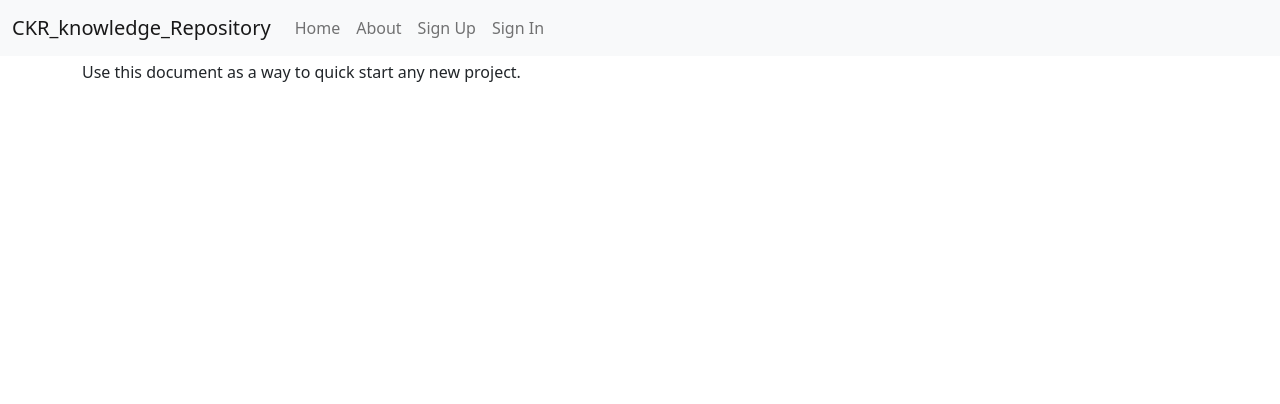
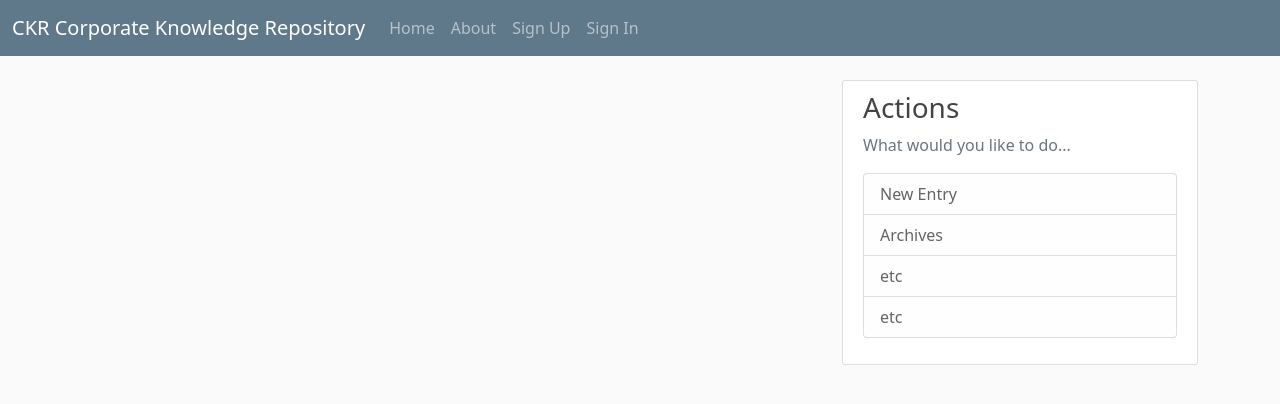
Before and after one commit to Steph-diaz/CKR_knowledge_Repository, a Django app: page / in a window 1280 px wide. Shown: the top 404 px of the page. Run offline with Django 4.2, Linux system fonts and the light colour scheme; data that the repository does not hold is empty; parts of the project's set-up code (start-up, migrations or seed data) failed here and were passed over; some libraries are stand-ins or nearby versions.

Commit message:
users can log in, model for entry working. home page 1.0

```diff
--- a/ckr_knowledge_repository/ckr_knowledge_repository/api/serializers.py
+++ b/ckr_knowledge_repository/ckr_knowledge_repository/api/serializers.py
@@ -7,5 +7,4 @@ class EntrySerializer(serializers.ModelSerializer):
 
     class Meta:
         model = Entry
-        lookup_field = 'entry_id'
         fields = '__all__'
--- a/ckr_knowledge_repository/ckr_knowledge_repository/api/views.py
+++ b/ckr_knowledge_repository/ckr_knowledge_repository/api/views.py
@@ -1,5 +1,6 @@
 from django.shortcuts import render
 from rest_framework import viewsets
+from django.shortcuts import render
 
 from api.models import Entry
 from api.serializers import EntrySerializer
--- a/ckr_knowledge_repository/ckr_knowledge_repository/entry/urls.py
+++ b/ckr_knowledge_repository/ckr_knowledge_repository/entry/urls.py
@@ -3,6 +3,7 @@ from django.conf.urls import url
 from . import views
 
 urlpatterns = [
-    path('', views.EntryView.as_view(), name='home_page'),
+    # path('', views.EntryView.as_view(), name='home_page'),
+    path('', views.home, name='home_page')
     # re_path("^(?P<pk>\d+)$", view=views.DetailView.as_view(), name="detail_view"),
 ]
--- a/ckr_knowledge_repository/ckr_knowledge_repository/entry/views.py
+++ b/ckr_knowledge_repository/ckr_knowledge_repository/entry/views.py
@@ -1,7 +1,15 @@
 from django.views import generic
 from api.models import Entry
+from django.shortcuts import render
 
 
-class EntryView(generic.TemplateView):
-    model = Entry
-    template_name = 'Entry/home_page.html'
+def home(request):
+    context = {
+        'posts': Entry.objects.all()
+    }
+    return render(request, 'Entry/home_page.html', context)
+
+
+# class EntryView(generic.TemplateView):
+#     model = Entry
+#     template_name = 'Entry/home_page.html'
--- a/ckr_knowledge_repository/ckr_knowledge_repository/static/css/project.css
+++ b/ckr_knowledge_repository/ckr_knowledge_repository/static/css/project.css
@@ -11,3 +11,114 @@
   background-color: #f2dede;
   border-color: #eed3d7;
 }
+
+body {
+  background: #fafafa;
+  color: #333333;
+  margin-top: 5rem;
+}
+
+h1, h2, h3, h4, h5, h6 {
+  color: #444444;
+}
+
+ul {
+  margin: 0;
+}
+
+.bg-steel {
+  background-color: #5f788a;
+}
+
+.bg-lsteel {
+  background-color: #7e93a1;
+}
+
+.site-header .navbar-nav .nav-link {
+  color: #cbd5db;
+}
+
+.site-header .navbar-nav .nav-link:hover {
+  color: #ffffff;
+}
+
+.site-header .navbar-nav .nav-link.active {
+  font-weight: 500;
+}
+
+.content-section {
+  background: #ffffff;
+  padding: 10px 20px;
+  border: 1px solid #dddddd;
+  border-radius: 3px;
+  margin-bottom: 20px;
+}
+
+.article-title {
+  color: #444444;
+  text-decoration: none;
+}
+
+a.article-title:hover {
+  color: #428bca;
+  text-decoration: none;
+}
+
+.article-content {
+  white-space: pre-line;
+}
+
+.article-img {
+  height: 65px;
+  width: 65px;
+  margin-right: 16px;
+}
+
+.article-metadata {
+  padding-bottom: 1px;
+  margin-bottom: 4px;
+  border-bottom: 1px solid #e3e3e3;
+}
+
+.article-metadata a {
+  /*color: #5f788a;*/
+  text-decoration: none;
+}
+.article-metadata a:hover {
+  color: #333;
+  text-decoration: none;
+}
+
+.article-metadata small {
+  padding-left: 10px;
+}
+
+footer {
+  padding-bottom: 0px;
+  margin-top: 1rem;
+  margin-bottom: 0;
+  /*border-top: 1px solid #e3e3e3;*/
+}
+
+footer small {
+  padding: 5px;
+  margin-top: 3px;
+  border-radius: 20px ;
+}
+
+.article-svg {
+  width: 25px;
+  height: 25px;
+  vertical-align: middle;
+}
+
+.account-img {
+  height: 125px;
+  width: 125px;
+  margin-right: 20px;
+  margin-bottom: 16px;
+}
+
+.account-heading {
+  font-size: 2.5rem;
+}
--- a/ckr_knowledge_repository/ckr_knowledge_repository/templates/Entry/home_page.html
+++ b/ckr_knowledge_repository/ckr_knowledge_repository/templates/Entry/home_page.html
@@ -1 +1,25 @@
 {% extends "base.html" %}
+
+{% block content %}
+  {% for post in posts %}
+        <article class="media content-section">
+          <div class="media-body">
+            <div class="article-metadata d-flex flex-row justify-content-between">
+              <div class="d-flex flex-row">
+                <a class="mr-2" href="#">{{ post.author }}</a>
+                <small class="text-muted d-flex align-items-end">
+                  {{ post.date|date:'F d, Y' }}</small>
+              </div>
+              <div>
+                <small class="text-muted">{{ post.type }}</small>
+              </div>
+            </div>
+            <h2><a class="article-title" href="#">{{ post.title }}</a></h2>
+            <p class="article-content">{{ post.content }}</p>
+            <footer class="  mx-auto">
+              <small class="article-footer text-white bg-lsteel">{{ post.key_words }}</small>
+            </footer>
+          </div>
+        </article>
+    {% endfor %}
+{% endblock content %}
--- a/ckr_knowledge_repository/ckr_knowledge_repository/templates/base.html
+++ b/ckr_knowledge_repository/ckr_knowledge_repository/templates/base.html
@@ -1,5 +1,5 @@
 {% load static i18n %}<!DOCTYPE html>
-{% get_current_language as LANGUAGE_CODE %}
+
 <html lang="en">
   <head>
     <meta charset="utf-8">
@@ -44,14 +44,15 @@
   </head>
 
   <body>
-
+  <header>
     <div class="mb-1">
-      <nav class="navbar navbar-expand-md navbar-light bg-light">
+      <nav class="navbar navbar-expand-md navbar-dark bg-steel fixed-top">
         <div class="container-fluid">
           <button class="navbar-toggler navbar-toggler-right" type="button" data-bs-toggle="collapse" data-bs-target="#navbarSupportedContent" aria-controls="navbarSupportedContent" aria-expanded="false" aria-label="Toggle navigation">
             <span class="navbar-toggler-icon"></span>
           </button>
-          <a class="navbar-brand" href="{% url 'home_page' %}">CKR_knowledge_Repository</a>
+          <a class="navbar-brand" href="{% url 'home_page' %}">CKR Corporate
+            Knowledge Repository</a>
 
           <div class="collapse navbar-collapse" id="navbarSupportedContent">
             <ul class="navbar-nav mr-auto">
@@ -89,9 +90,13 @@
       </nav>
 
     </div>
+  </header>
 
-    <div class="container">
 
+
+    <main role="main" class="container">
+      <div class="row">
+        <div class="col-md-8">
           {% if messages %}
             {% for message in messages %}
               <div class="alert alert-dismissible {% if message.tags %}alert-{{ message.tags }}{% endif %}">
@@ -100,12 +105,28 @@
               </div>
             {% endfor %}
           {% endif %}
-
-      {% block content %}
-        <p>Use this document as a way to quick start any new project.</p>
-      {% endblock content %}
-
-    </div> <!-- /container -->
+          {% block content %}{% endblock %}
+        </div>
+        <div class="col-md-4">
+          <div class="content-section">
+            <h3>Actions</h3>
+            <p class='text-muted'>What would you like to do...
+              <div class="list-group">
+                <a class="list-group-item list-group-item-light list-group-item-action"
+                   href="{% url 'home_page' %}">New Entry</a>
+                <a class="list-group-item list-group-item-light list-group-item-action"
+                   href="#">Archives
+                </a>
+                <a class="list-group-item list-group-item-light list-group-item-action"
+                   href="#">etc</a>
+                <a class="list-group-item list-group-item-light list-group-item-action"
+                   href="#">etc</a>
+              </div>
+            </p>
+          </div>
+        </div>
+      </div>
+    </main>
 
     {% block modal %}{% endblock modal %}
 
```
Also changed, not shown: ckr_knowledge_repository/ckr_knowledge_repository/api/models.py (+9 -4 lines), ckr_knowledge_repository/config/settings/base.py (+5 -2 lines). Lines whose indentation alone changed are shown as unchanged.
